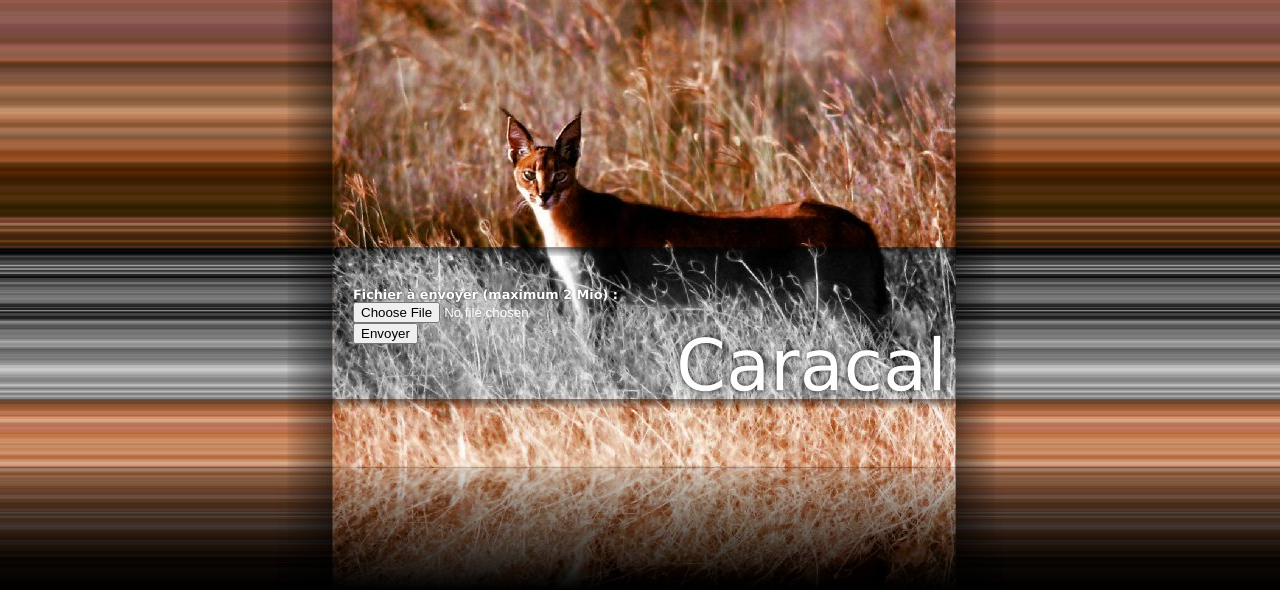
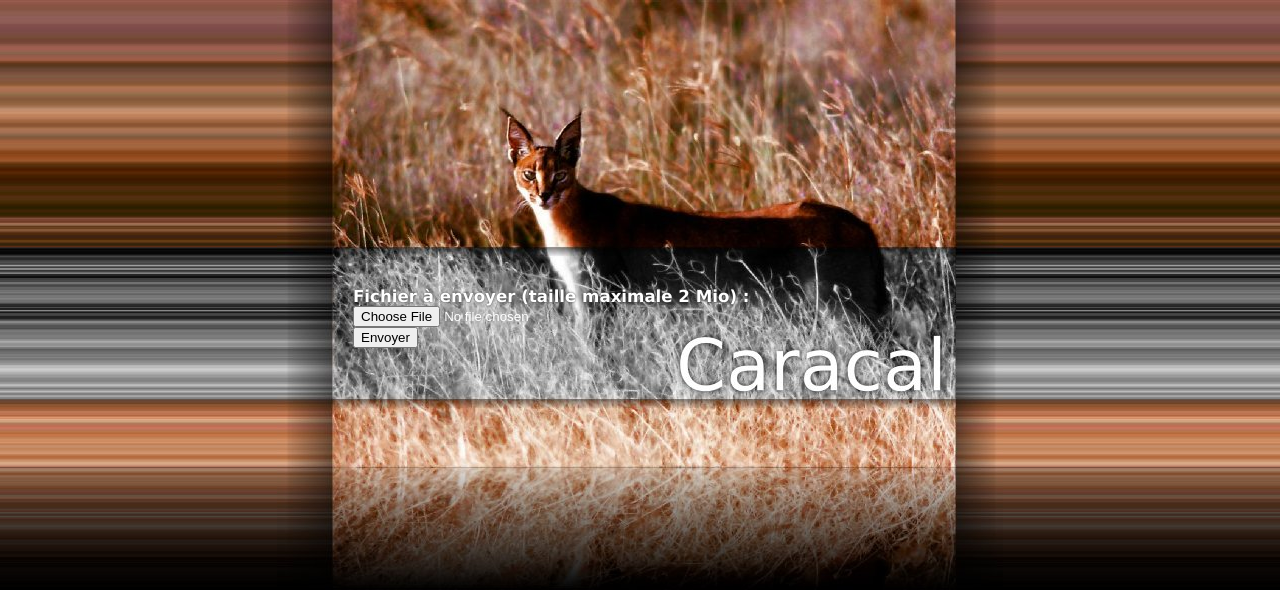
Before and after one commit to fmauNeko/caracal-legacy, a PHP site: page / in a window 1280 px wide. Shown: the top 590 px of the page. Run offline with PHP 8.4, Linux system fonts and the light colour scheme; data that the repository does not hold is empty.

Commit message:
Version un peu plus lisible

```diff
--- a/www/style.css
+++ b/www/style.css
@@ -26,6 +26,7 @@ form div
 padding-top:287px;
 padding-left:76px;
 font-weight:bold;
+font-size:130%;
 }
 
 /*form input[type=submit]*/
--- a/www/template.php
+++ b/www/template.php
@@ -12,7 +12,7 @@
 	<form action="#" method="post" enctype="multipart/form-data">
 	<div>
 		<input type="hidden" name="MAX_FILE_SIZE" value="<?php echo $taille_max_upload; ?>" />
-		<label for="file">Fichier à envoyer (maximum <?php echo	$taille_max_upload/1048576; ?> Mio) :</label><br />
+		<label for="file">Fichier à envoyer (taille maximale <?php echo	$taille_max_upload/1048576; ?> Mio) :</label><br />
 		<input type="file" name="file" /><br />
 		<input type="submit" value="Envoyer"/>
 	</div>
```
